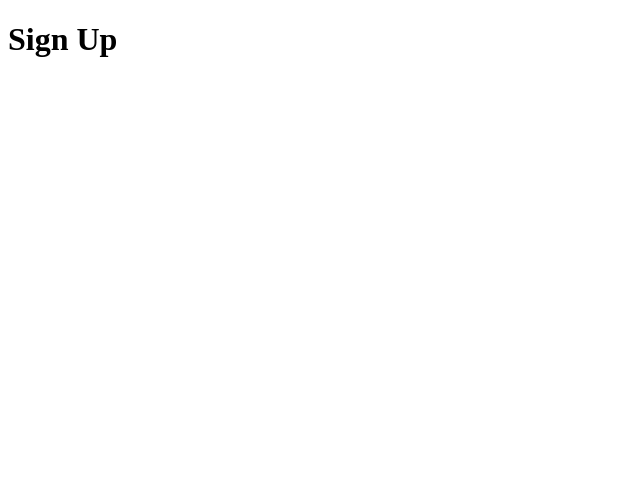
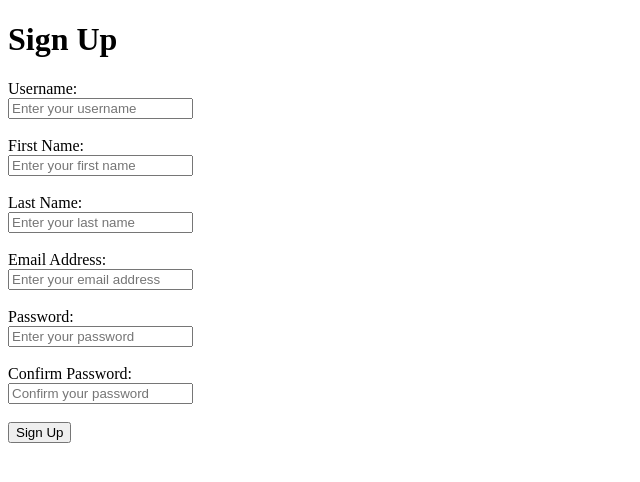
Before and after one commit to Ayushch12/LogIn-and-SignIn, a Django app: page /signup in a window 1280 px wide. Before the commit the part shown is almost empty. Shown: the top 482 px of the page, without its empty margins (0-640 px from the left). Run offline with Django 5.2, Linux system fonts and the light colour scheme.

Commit message:
Added form

```diff
--- a/authentication/urls.py
+++ b/authentication/urls.py
@@ -6,5 +6,5 @@ urlpatterns = [
    path("", views.home, name="home"),
    path("signup", views.signup, name="signup"),
    path("signin", views.signin, name="signin"),
-   path("signout", views.signout, name="signout")
+   path("signout", views.signout, name="signout"),
 ]
--- a/templates/authentication/signup.html
+++ b/templates/authentication/signup.html
@@ -8,5 +8,31 @@
 <body>
 
     <h1>Sign Up</h1>
+
+    <form action="/signup"method="post">
+        {% csrf_token %}
+        <label for="username">Username:</label><br>
+        <input type="text" id="username" name="username" placeholder="Enter your username"><br><br>
+
+        <label for="firstname">First Name:</label><br>
+        <input type="text" id="firstname" name="firstname" placeholder="Enter your first name"><br><br>
+
+        <label for="lastname">Last Name:</label><br>
+        <input type="text" id="lastname" name="lastname" placeholder="Enter your last name"><br><br>
+
+        <label for="email">Email Address:</label><br>
+        <input type="email" id="email" name="email" placeholder="Enter your email address"><br><br>
+
+        <label for="password">Password:</label><br>
+        <input type="password" id="password" name="password" placeholder="Enter your password"><br><br>
+
+        <label for="confirm_password">Confirm Password:</label><br>
+        <input type="password" id="confirm_password" name="confirm_password" placeholder="Confirm your password"><br><br>
+
+        <button type="Submit">Sign Up</button>
+    </form>
+
+
+
 </body>
 </html>
```
